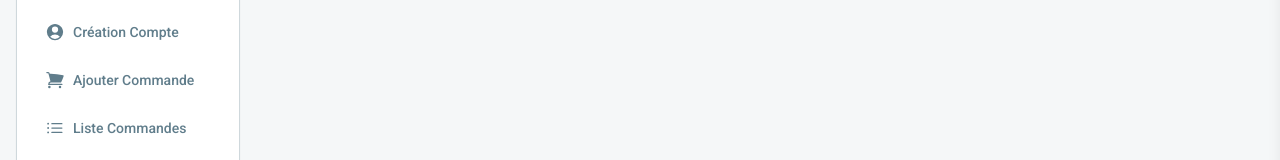
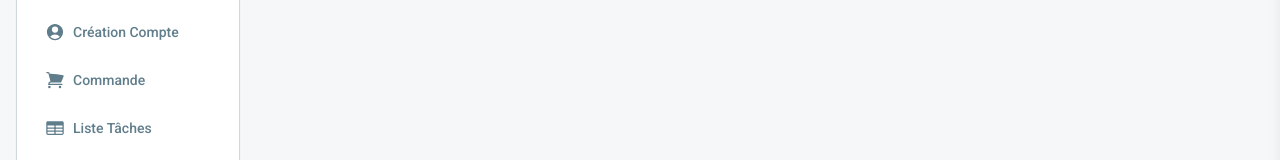
Before and after one commit to MOHAMED-RGUIG/topclassgestaches, a React (Vite) app: page /dashboard in a window 1280 px wide. Shown: the part 227-387 px from the top of the page. Built offline with nearby package versions, Linux system fonts and the light colour scheme; no server answers.

Commit message:
Update routes.jsx

```diff
--- a/src/routes.jsx
+++ b/src/routes.jsx
@@ -13,7 +13,6 @@ import {
   BellIcon,
 } from "@heroicons/react/24/solid";
 import { Home, Profile, Tables, Notifications , AddTask, CreateAccount, PageOnHold,} from "@/pages/dashboard";
-
 
 
 const icon = {
@@ -44,16 +43,16 @@ export const routes = [
       },
       {
         icon: <ShoppingCartIcon {...icon} />,
-        name: "Ajouter commande", // Add order
+        name: "Commande", // Add order
         path: "/ajouter-commande",
-        element:  <PageOnHold />, // Assuming you have a component for this
+        element: <PageOnHold />, // Assuming you have a component for this
       },
-      {
+      /*{
         icon: <ListBulletIcon {...icon} />,
         name: "Liste commandes", // List orders
         path: "/liste-commandes",
         element: <PageOnHold />, // Assuming you have a component for this
-      },
+      },*/
       {
         icon: <TableCellsIcon {...icon} />,
         name: "Liste tâches", // Task list
```
